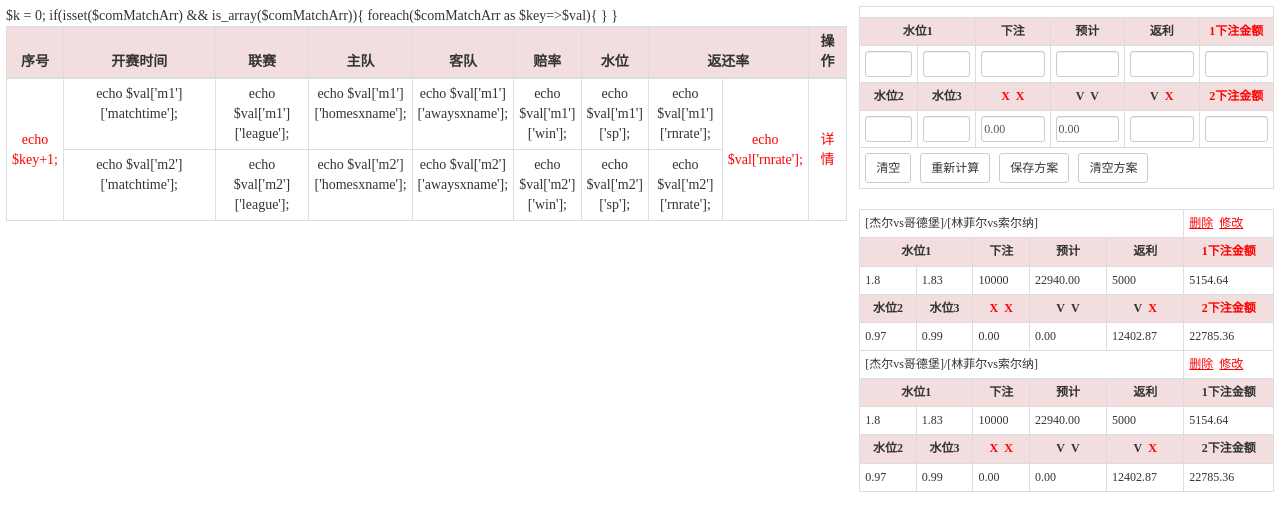
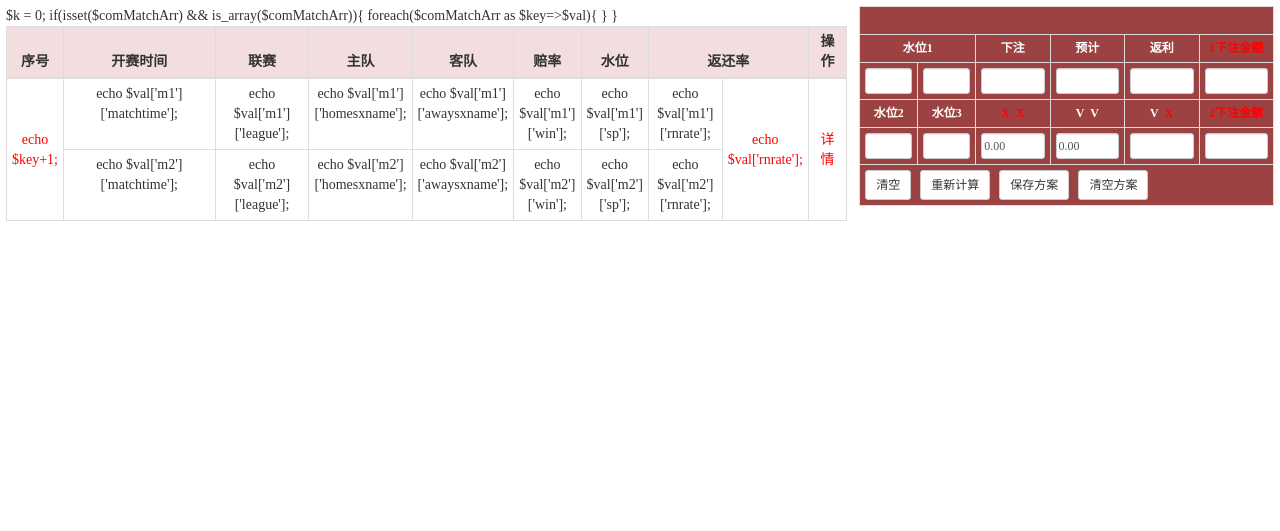
Before and after one commit to zouyi615/match.boss.com, a PHP site: page /DbName/Web/Home/View/Default/Index/matching.html in a window 1280 px wide. Shown: the top 531 px of the page. Run offline with PHP 8.4, Linux system fonts and the light colour scheme.

Commit message:
detail show fix
detail show fix

```diff
--- a/Public/css/public.css
+++ b/Public/css/public.css
@@ -13,7 +13,6 @@ body{font-family:"微软雅黑","黑体","Microsoft YaHei",SimHei; margin:6px;}
 a{color:#2b2b2b;}
 .fontkt{font-family: Georgia,"Times New Roman",Times,"Kai","Kaiti SC","KaiTi","BiauKai","楷体","楷体_GB2312",serif;}
 .red{color:red;}
-
 /* 弹出样式 */
 body{position: relative;}
 .main{position: relative;}
@@ -33,3 +32,5 @@ body{position: relative;}
 .mod-inmoney a{color:red; text-decoration:underline;}
 .mod-inmoney .input-sm{height: 26px;padding: 5px 2px;}
 .mod-inmoney th{text-align: center;}
+.mod-inmoney .tableDetail{position: relative;top: 0px; background:#9C4242; color:#fff}
+.mod-inmoney .tableProList{text-align: center;}
--- a/Public/js/match/index.js
+++ b/Public/js/match/index.js
@@ -43,6 +43,11 @@ $.index.ui.box = {
 			$.cookie('rebate', rebate);
 			_T.dosub();
 		});
+		//监听鼠标滚动
+		$(window).scroll(function(){
+			var scrollTop = $(window).scrollTop();
+			$.match.box.scrollTop(scrollTop);
+		});
 	},
 	defaultVal:function(){
 		//设置默认返还率，投注，回报
@@ -57,7 +62,6 @@ $.index.ui.box = {
 	dosub:function(){
 		var form = $('#dosubform');
 		form.submit();
-
 	}
 };
 //比赛列表
@@ -69,7 +73,7 @@ $.match.box = {
 		this.mlist = {};
 		this.prolist = {};
 		this.bindEvent();
-		//this.readCookie();
+		this.readCookie();
 	},
 	bindEvent: function(){
 		var _T = this;
@@ -84,7 +88,6 @@ $.match.box = {
 			_T.mlist['rate'] = $(this).parent().attr('rate'); //赔率
 			_T.countDetail(); //计算下注金额
 			_T.showDetail(); //显示下注详情
-			$.cookie('match.box.mlist', JSON.stringify(_T.mlist));
 		});
 		//清空
 		$('#clear').click(function(){
@@ -99,19 +102,22 @@ $.match.box = {
 		});
 		//保存方案
 		$('#savepro').click(function(){
-			//console.log(JSON.stringify(_T.prolist),JSON.parse(JSON.stringify(_T.prolist)));
 			if(!$.pub.fun.isEmptyObj(_T.mlist)){
 				_T.prolist[_T.mlist.mid] = _T.mlist;
 				_T.showProList(); //显示保存方案
-				$.cookie('match.box.prolist', JSON.stringify(_T.prolist));
 			}
-			console.log(_T.prolist);
 		});
 		//清空方案
 		$('#clearpro').click(function(){
 			_T.prolist = {};
 			_T.showProList();
 			$.cookie('match.box.prolist','');
+		});
+		//删除方案
+		$('#tableProList a.del').live('click',function(){
+			var mid = $(this).attr('data-mid');
+			_T.prolist = $.pub.fun.removeObj(_T.prolist,'mid',mid);
+			_T.showProList();
 		});
 	},
 	//计算下注金额
@@ -124,42 +130,68 @@ $.match.box = {
 		prize = (s1*s2*betmoney).toFixed(2);
 		_T.mlist['prize'] = prize; //预计奖金
 		s3 = _T.mlist.s3;
+		s4 = _T.mlist.s4;
 		in1 = ((betmoney - rebate)/(s3-1)).toFixed(2);
 		_T.mlist['in1'] = in1; //首场下注金额
 		in2 = (prize+rebate-betmoney-in1).toFixed(2);
 		_T.mlist['in2'] = in2; //末场下注金额
-		profit = 3000;
+		profit = (in2*s4+rebate-betmoney-in1-in2).toFixed(2);
 		_T.mlist['profit'] = profit; //盈利
 	},
 	//显示下注详情
 	showDetail: function(){
-		var _T = this, tabcompute = $('#tableCompute'), area = ['s1','s2','betmoney','prize','rebate','in1','s3','s4','profit','in2'];
-		console.log(this.mlist);
+		var _T = this, tableDetail = $('#tableDetail'), area = ['s1','s2','betmoney','prize','rebate','in1','s3','s4','profit','in2'];
 		if(!$.pub.fun.isEmptyObj(this.mlist)){
 			//标示对阵
-			tabcompute.find('input#mid').val(_T.mlist.mid);
-			tabcompute.find('input#rnrate').val(_T.mlist.rate);
-			tabcompute.find('td.vs').html(_T.mlist.mid+'-'+_T.mlist.vs+'('+_T.mlist.rate+')');
+			tableDetail.find('input#mid').val(_T.mlist.mid);
+			tableDetail.find('input#rnrate').val(_T.mlist.rate);
+			tableDetail.find('td.vs').html(_T.mlist.mid+'-'+_T.mlist.vs+'('+_T.mlist.rate+')');
 			//填充值
 			$.each(area,function(i,e){
 				if(_T.mlist[e]){
-					tabcompute.find('input[name="'+e+'"]').val(_T.mlist[e]);
+					tableDetail.find('input[name="'+e+'"]').val(_T.mlist[e]);
 				}
 			});
 		}else{
 			//清空数据
-			tabcompute.find('input#mid').val('');
-			tabcompute.find('input#rnrate').val('');
-			tabcompute.find('td.vs').html('');
+			tableDetail.find('input#mid').val('');
+			tableDetail.find('input#rnrate').val('');
+			tableDetail.find('td.vs').html('');
 			//填充空值
 			$.each(area,function(i,e){
-				tabcompute.find('input[name="'+e+'"]').val('');
+				tableDetail.find('input[name="'+e+'"]').val('');
 			});
 		}
+		//JSON.stringify(_T.prolist)json转字符串写cookie
+		$.cookie('match.box.mlist', JSON.stringify(_T.mlist));
 	},
 	//显示保存方案
 	showProList: function(){
-
+		var _T = this, html = [], tableProList = $('#tableProList'),
+			str = '<tr class="danger"><td colspan="5">{$vs}</td><td><a href="javascript:;" class="del" data-mid="{$mid}">删除</a>&nbsp;&nbsp;<a href="javascript:;" calss="mod" data-mid="{$mid}">修改</a></td></tr>'+
+				'<tr><th colspan="2">水位1</th><th>下注</th><th>预计</th><th>返利</th><th class="red">1下注金额</th></tr>'+
+				'<tr><td>{$s1}</td><td>{$s2}</td><td>{$betmoney}</td><td>{$prize}</td><td>{$rebate}</td><td>{$in1}</td></tr>'+
+				'<tr><th>水位2</th><th>水位3</th><th><font color="red">X</font>&nbsp;&nbsp;<font color="red">X</font></th><th>V&nbsp;&nbsp;V</th><th>V&nbsp;&nbsp;<font color="red">X</font></th><th class="red">2下注金额</th></tr>'+
+				'<tr><td>{$s3}</td><td>{$s4}</td><td>0.00</td><td>0.00</td><td>{$profit}</td><td>{$in2}</td></tr>';
+		$.each(_T.prolist,function(i,e){
+			html.push($.pub.fun.tpl(str,{
+				mid: i,
+				vs: i+'-'+e.vs+'('+e.rate+')',
+				s1: e.s1,
+				s2: e.s2,
+				s3: e.s3,
+				s4: e.s4,
+				betmoney: e.betmoney,
+				prize: e.prize,
+				rebate: e.rebate,
+				profit: e.profit,
+				in1: e.in1,
+				in2: e.in2
+			}));
+		});
+		tableProList.html(html.join(''));
+		//JSON.stringify(_T.prolist)json转字符串写cookie
+		$.cookie('match.box.prolist', JSON.stringify(_T.prolist));
 	},
 	//第一次加载读取cookie
 	readCookie: function(){
@@ -178,6 +210,9 @@ $.match.box = {
 			}
 		});
 	},
+	scrollTop: function(top){
+		$('#tableDetail').animate({"top":top},0);
+	}
 };
 //公用函数
 $.namespace('pub.fun');
@@ -190,9 +225,9 @@ $.pub.fun = {
 		return true;
 	},
 	//html显示
-	tpl: function(o, def){
+	tpl: function(s, o, def){
 		def = def === undefined ? '' : def;
-		return this.replace(/\{\$([^$\}]+?)\}/g, function(all, ns){
+		return s.replace(/\{\$([^$\}]+?)\}/g, function(all, ns){
 			ns = ns.trim().split('.');
 			var prop = o;
 			try{
@@ -204,6 +239,34 @@ $.pub.fun = {
 			}
 			return prop === undefined ? def : prop;
 		});
+	},
+	//从对象数组中删除属性为objPropery，值为objValue元素的对象
+	//arrPerson数组对象,objPropery对象的属性,objValue对象的值
+	removeObj: function(arrPerson,objPropery,objValue){
+		var arr = {};
+		$.each(arrPerson,function(i,cur){
+			if(cur[objPropery] != objValue){
+				arr[cur[objPropery]] = cur;
+			}
+		});
+		return arr;
+		// $.grep(arrPerson, function(cur,i){
+			// cur[objPropery] != objValue;
+		// });
+	},
+	//从对象数组中获取属性为objPropery，值为objValue元素的对象
+	//arrPerson数组对象,objPropery对象的属性,objValue对象的值
+	getObj: function(arrPerson,objPropery,objValue){
+		var arr = {};
+		$.each(arrPerson,function(i,cur){
+			if(cur[objPropery] == objValue){
+				arr[cur[objPropery]] = cur;
+			}
+		});
+		return arr;
+		// return $.grep(arrPerson, function(cur,i){
+			// return cur[objPropery] == objValue;
+		// });
 	}
 };
 $(document).ready(function(){
--- a/Web/Home/View/Default/Index/matching.html
+++ b/Web/Home/View/Default/Index/matching.html
@@ -87,7 +87,7 @@
 				</table>
 			</div>
 			<div class="col-xs-4 mod-inmoney">
-				<table class="table table-bordered table-hover table-condensed" id="tableCompute">
+				<table class="table table-bordered table-condensed tableDetail" id="tableDetail">
 				<colgroup>
 					<col width="14%" >
 					<col width="14%">
@@ -98,9 +98,9 @@
 				</colgroup>
 				<tbody>
 					<tr>
-						<td colspan="6" class="vs"></td>
+						<td colspan="6" class="vs">&nbsp;</td>
 					</tr>
-					<tr class="danger">
+					<tr class="">
 						<th colspan="2">水位1</th><th>下注</th><th>预计</th><th>返利</th><th class="red">1下注金额</th>
 					</tr>
 					<tr>
@@ -111,7 +111,7 @@
 						<td><input type="text" class="form-control input-sm" name="rebate" value=""></td>
 						<td><input type="text" class="form-control input-sm" name="in1" value=""></td>
 					</tr>
-					<tr class="danger">
+					<tr class="">
 						<th>水位2</th><th>水位3</th><th><font color="red">X</font>&nbsp;&nbsp;<font color="red">X</font></th><th>V&nbsp;&nbsp;V</th><th>V&nbsp;&nbsp;<font color="red">X</font></th><th class="red">2下注金额</th>
 					</tr>
 					<tr>
@@ -134,59 +134,8 @@
 					</tr>
 				</tbody>
 				</table>
-				<table class="table table-bordered table-hover table-condensed" id="tableTrueDetail">
-					<tr>
-						<td colspan="5">[杰尔vs哥德堡]/[林菲尔vs索尔纳]</td>
-						<td><a href="javascript:;">删除</a>&nbsp;&nbsp;<a href="javascript:;">修改</a></td>
-					</tr>
-					<tr class="danger">
-						<th colspan="2">水位1</th><th>下注</th><th>预计</th><th>返利</th><th class="red">1下注金额</th>
-					</tr>
-					<tr>
-						<td>1.8</td>
-						<td>1.83</td>
-						<td>10000</td>
-						<td>22940.00</td>
-						<td>5000</td>
-						<td>5154.64</td>
-					</tr>
-					<tr class="danger">
-						<th>水位2</th><th>水位3</th><th><font color="red">X</font>&nbsp;&nbsp;<font color="red">X</font></th><th>V&nbsp;&nbsp;V</th><th>V&nbsp;&nbsp;<font color="red">X</font></th><th class="red">2下注金额</th>
-					</tr>
-					<tr>
-						<td>0.97</td>
-						<td>0.99</td>
-						<td>0.00</td>
-						<td>0.00</td>
-						<td>12402.87</td>
-						<td>22785.36</td>
-					</tr>
-					<tr>
-						<td colspan="5">[杰尔vs哥德堡]/[林菲尔vs索尔纳]</td>
-						<td><a href="javascript:;">删除</a>&nbsp;&nbsp;<a href="javascript:;">修改</a></td>
-					</tr>
-					<tr class="danger">
-						<th colspan="2">水位1</th><th>下注</th><th>预计</th><th>返利</th><th>1下注金额</th>
-					</tr>
-					<tr>
-						<td>1.8</td>
-						<td>1.83</td>
-						<td>10000</td>
-						<td>22940.00</td>
-						<td>5000</td>
-						<td>5154.64</td>
-					</tr>
-					<tr class="danger">
-						<th>水位2</th><th>水位3</th><th><font color="red">X</font>&nbsp;&nbsp;<font color="red">X</font></th><th>V&nbsp;&nbsp;V</th><th>V&nbsp;&nbsp;<font color="red">X</font></th><th>2下注金额</th>
-					</tr>
-					<tr>
-						<td>0.97</td>
-						<td>0.99</td>
-						<td>0.00</td>
-						<td>0.00</td>
-						<td>12402.87</td>
-						<td>22785.36</td>
-					</tr>
+				<table class="table table-bordered table-hover table-condensed tableProList" id="tableProList">
+				<!-- 保存方案列表 -->
 				</table>
 			</div>
 		</div>
```
Also changed, not shown: 3 other files.
